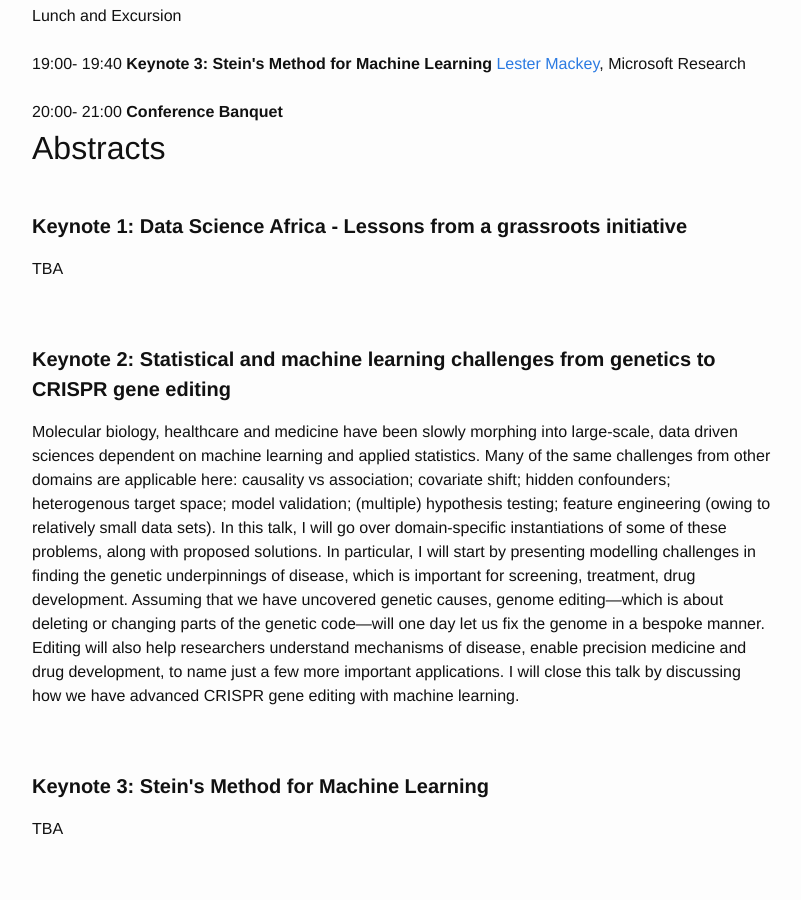
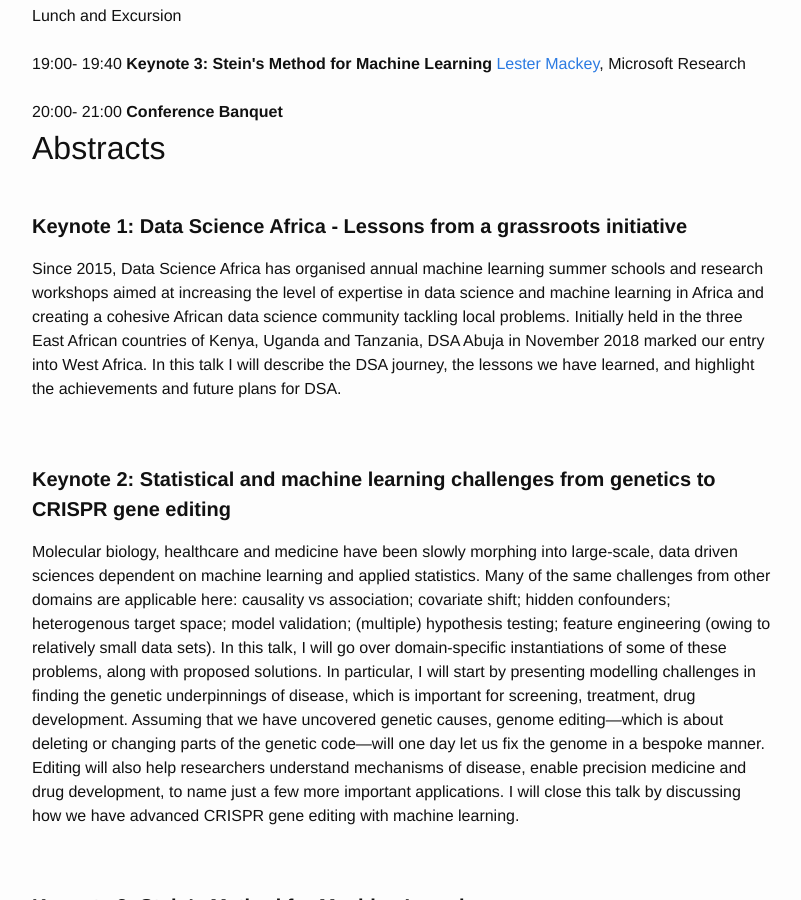
Before and after one commit to dalimeeting/dalimeeting.github.io, a Jekyll site: the page built from _posts/2019-01-04-day-2.md, in a window 1280 px wide and 900 px high, scrolled down 970 px. Shown: the whole window, without its empty margins (238-1039 px from the left). Built offline with Jekyll 4.4.1, drawn with Linux system fonts in a browser that asks for light colours.

Commit message:
Update 2019-01-04-day-2.md

```diff
--- a/_posts/2019-01-04-day-2.md
+++ b/_posts/2019-01-04-day-2.md
@@ -11,7 +11,7 @@ talks:
     given: Ciira
     institute: Dedan Kimathi University of Technology
     url: https://sites.google.com/site/cwamainadekut/
-  abstract: "TBA"
+  abstract: "Since 2015, Data Science Africa has organised annual machine learning summer schools and research workshops aimed at increasing the level of expertise in data science and machine learning in Africa and creating a cohesive African data science community tackling local problems. Initially held in the three East African countries of Kenya, Uganda and Tanzania, DSA Abuja in November 2018 marked our entry into West Africa. In this talk I will describe the DSA journey, the lessons we have learned, and highlight the achievements and future plans for DSA."
   start: "09:30"
   end: "10:10"
   youtube:
```
